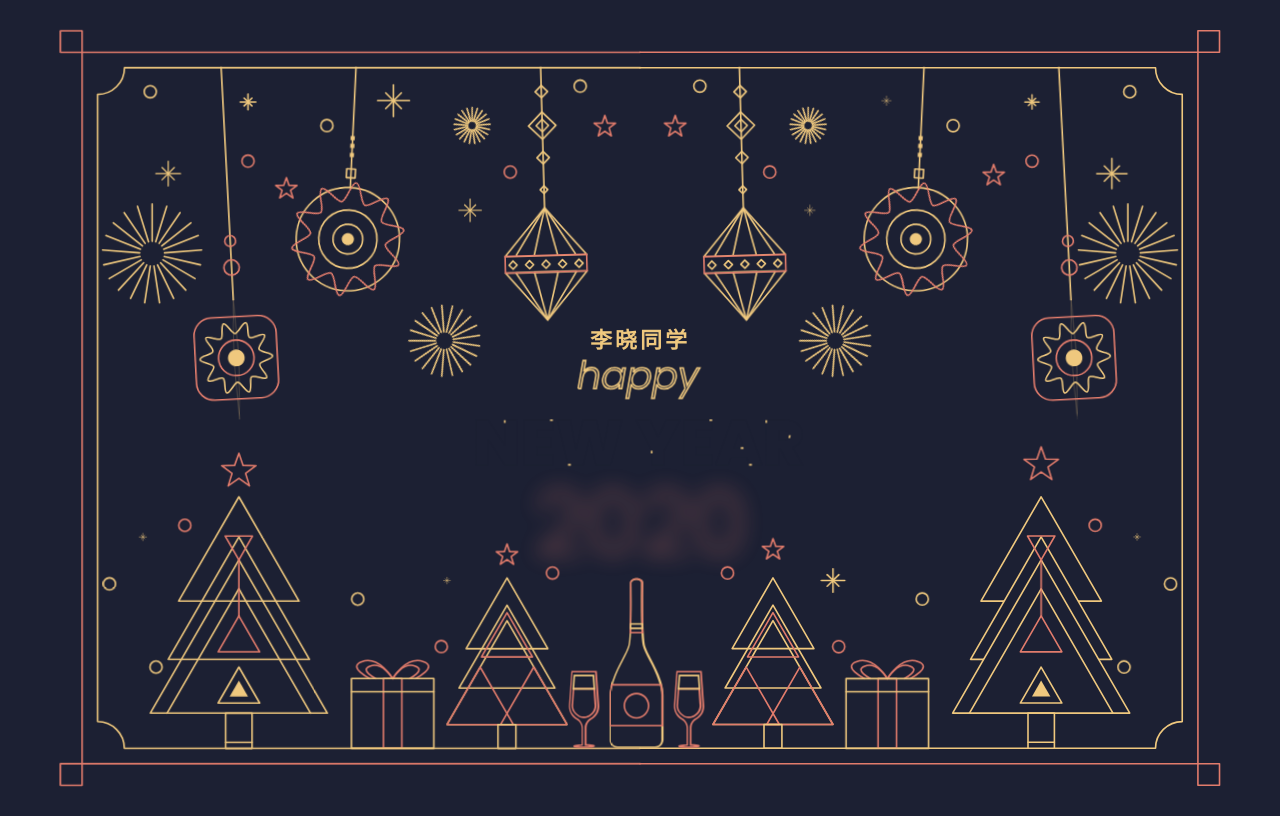
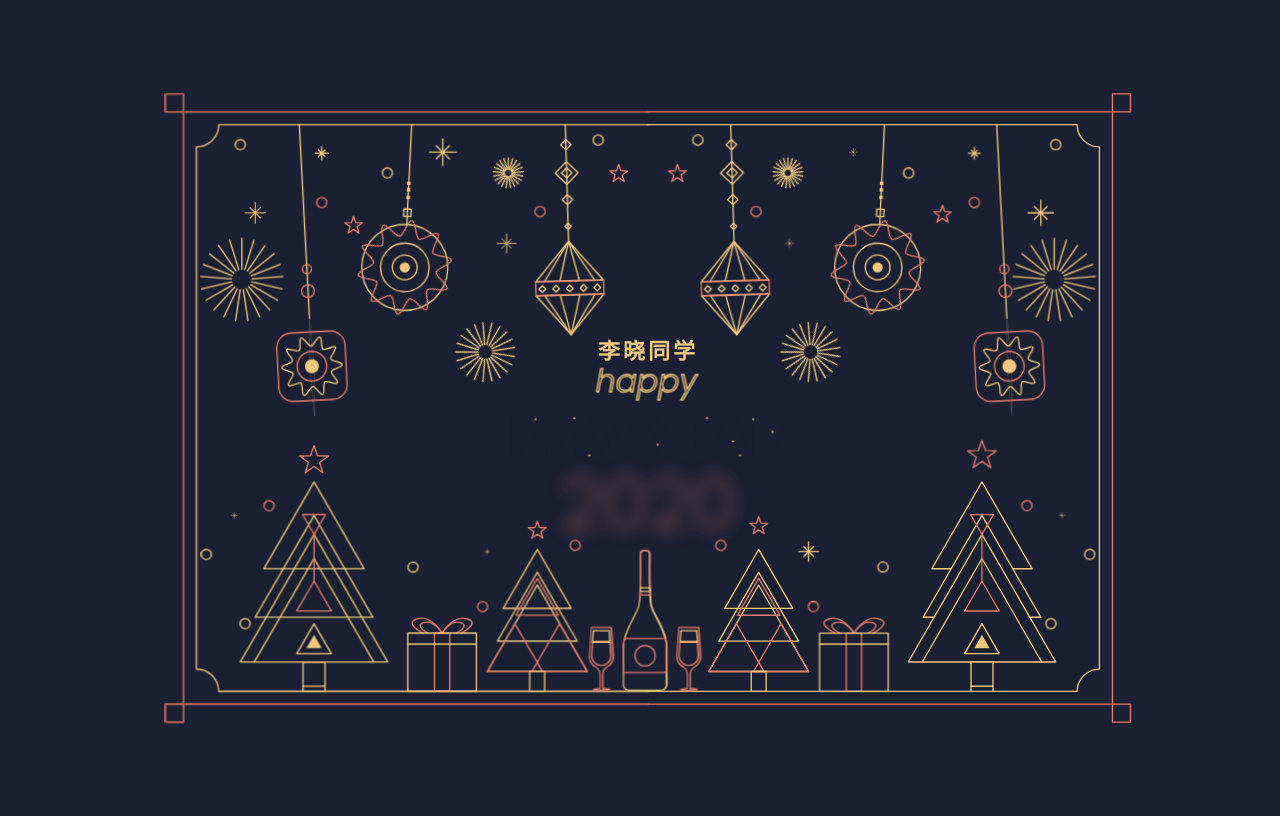
Before and after one commit to zbl91555/happy-new-year, a plain HTML site: page index.html in a window 1280 px wide. Drawn offline with nearby package versions, Linux system fonts and the light colour scheme.

Commit message:
fix style

```diff
--- a/index.html
+++ b/index.html
@@ -7,15 +7,23 @@
   <script src="https://cdnjs.cloudflare.com/ajax/libs/animejs/2.2.0/anime.min.js"></script>
   <title>新年快乐</title>
   <style>
+   html {
+     height: 100%;
+   }
    body
     {
+      width: 100%;
+      height: 100%;
+      display: flex;
+      justify-content: center;
+      align-items: center;
       background-color: #1c2033;
     }
 
     .mauto{
       position: relative;
-      width: 1200px;
-      height: 800px;
+      width: 1024px;
+      height: 666px;
       margin: auto;
     }
     #under-circle1
@@ -516,7 +524,7 @@
     .name {
       position: absolute;
       left: 50%;
-      top: 36.5%;
+      top: 35.5%;
       font-weight: 600;
       font-size: 22px;
       transform: translateX(-50%);
```
